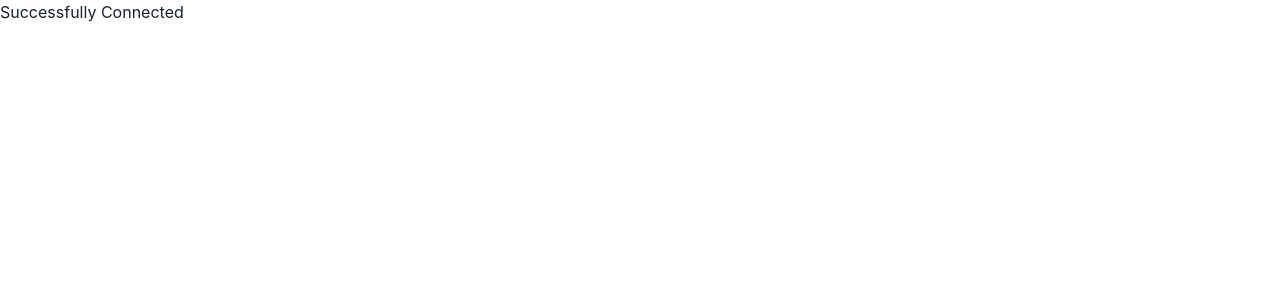
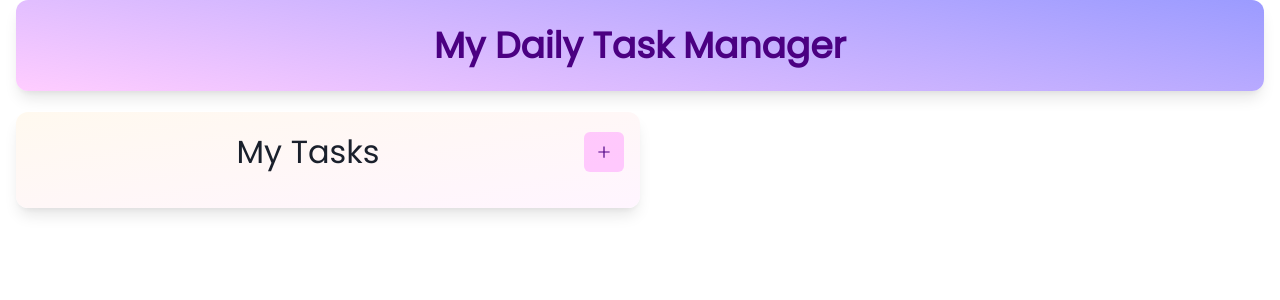
Before and after one commit to samehel/task-manager, a React (Vite) app: page / in a window 1280 px wide. Shown: the top 300 px of the page. Built offline with nearby package versions, Linux system fonts and the light colour scheme.

Commit message:
Fixed type writer warning, Added ability to get all and create tasks, renamed Database to Backend

```diff
--- a/package.json
+++ b/package.json
@@ -8,7 +8,7 @@
     "build": "tsc -b && vite build",
     "lint": "eslint . --ext ts,tsx --report-unused-disable-directives --max-warnings 0",
     "preview": "vite preview",
-    "start-server": "npx tsx src/Database/Server.ts"
+    "start-server": "npx tsx src/Backend/Server.ts"
   },
   "dependencies": {
     "@chakra-ui/react": "^2.8.2",
@@ -17,6 +17,7 @@
     "@fontsource/poppins": "^5.0.14",
     "@types/cors": "^2.8.17",
     "@types/react-router-dom": "^5.3.3",
+    "axios": "^1.7.2",
     "cors": "^2.8.5",
     "dotenv": "^16.4.5",
     "express": "^4.19.2",
@@ -25,6 +26,7 @@
     "mongoose": "^8.4.4",
     "react": "^18.3.1",
     "react-dom": "^18.3.1",
+    "react-icons": "^5.2.1",
     "react-router-dom": "^6.24.0",
     "typewriter-effect": "^2.21.0"
   },
--- a/src/App.tsx
+++ b/src/App.tsx
@@ -1,10 +1,21 @@
-import { Flex, Text } from "@chakra-ui/react";
+import { Flex } from "@chakra-ui/react";
 import ConnectionError from "./Errors/ConnectionError";
 import { useEffect, useState } from "react";
 import LoadingPage from "./Errors/Loading";
+import Header from "./Components/Header";
+import TaskList from "./Components/TaskList";
+import { getAllTasks } from "./Controller/CRUD";
+
+interface Task {
+  _id: string;
+  title: string;
+  description: string;
+  priority: number;
+}
 
 function App() {
   const [isDBServerOnline, setIsDBServerOnline] = useState<boolean | null>(null);
+  const [tasks, setTasks] = useState<Task[]>([]);
 
   useEffect(() => {
     const xhr = new XMLHttpRequest();
@@ -23,16 +34,30 @@ function App() {
     }
 
     xhr.send();
-}, []);
+
+    if(isDBServerOnline === true) {
+      const fetchTasks = async() => {
+        try {
+          const fetchedTasks = await getAllTasks();
+          setTasks(fetchedTasks);
+        } catch (e) {
+          console.error('Failed to fetch tasks: ', e);
+        }
+      }
+      fetchTasks();
+    }
+  }, []);
 
   if(isDBServerOnline == null)
     return <LoadingPage />
   else if (isDBServerOnline === false)
     return <ConnectionError />
 
+
   return (
     <Flex>
-      <Text>Successfully Connected</Text>
+      <Header />
+      <TaskList tasks={tasks}/>
     </Flex>
   )
 }
--- a/src/Database/Connection.ts
+++ b/src/Backend/Connection.ts
@@ -1,4 +1,4 @@
-import mongoose, { Connection } from "mongoose";
+import mongoose from "mongoose";
 import '../../dotenv.config.ts'
 
 const dbHost = process.env.VITE_DB_HOST
--- a/src/Database/Server.ts
+++ b/src/Backend/Server.ts
@@ -4,12 +4,16 @@ import cors from 'cors';
 import { dirname } from 'path';
 import { fileURLToPath } from 'url';
 import '../../dotenv.config.ts'
+import Routes from './Routes.ts';
 
 const app = express();
 const port = process.env.VITE_SERVER_PORT;
 const __dirname = dirname(fileURLToPath(import.meta.url));
 
 app.use(cors());
+app.use(express.json());
+
+app.use(Routes)
 
 const startServer = async () => {
     try {
@@ -27,7 +31,7 @@ const startServer = async () => {
     });
   };
 
-  startServer();
+startServer();
 
 app.get('/', (req: Request, res: Response) => {
   res.send('Server is online and running.');
--- /dev/null
+++ b/src/Components/Header.tsx
@@ -0,0 +1,25 @@
+import { Box, Heading } from '@chakra-ui/react'
+import theme from '../assets/theme'
+
+const Header = () => {
+  return (
+    <Box
+        position='fixed'
+        top="0"
+        width="calc(100% - 2rem)"
+        left="1rem"
+        bg="linear-gradient(190deg, rgba(155, 155, 255, 1.8), rgba(255, 155, 255, 0.5))"
+        zIndex="1"
+        boxShadow="lg"
+        backdropFilter="blur(10px)"
+        py="4"
+        borderRadius="xl"
+        >
+            <Heading fontFamily={theme.fonts.text} color="indigo" textAlign="center" m="2">
+                My Daily Task Manager
+            </Heading>
+    </Box>
+  )
+}
+
+export default Header
--- /dev/null
+++ b/src/Components/TaskList.tsx
@@ -0,0 +1,95 @@
+import { Box, Button, Flex, IconButton, Text } from "@chakra-ui/react"
+import { AiOutlineDelete, AiOutlineEdit, AiOutlinePlus } from "react-icons/ai"
+import theme from "../assets/theme"
+
+interface Task {
+    _id: string;
+    title: string;
+    description: string;
+    priority: number;
+  }
+
+  interface TaskListProps {
+    tasks: Task[];
+  }
+
+const TaskList = ({ tasks }: TaskListProps) => {
+    return (
+        <Box
+            mt="7rem"
+            ml="1rem"
+            p="4"
+            bgGradient="linear-gradient(to bottom right, #fff9ef, #fff5ff)"
+            boxShadow="lg"
+            backdropFilter="blur(10px)"
+            borderRadius="xl"
+            height="100%"
+            width="calc(50% - 1rem)"
+            display="flex"
+            flexDirection="column"
+            >
+
+            <Flex justifyContent="right" alignItems="center" mb="4">
+                <Text
+                    fontFamily={theme.fonts.text}
+                    fontSize="xx-large"
+                    textAlign="center"
+                    flex="1"
+                >
+                    My Tasks
+                </Text>
+                <IconButton
+                    aria-label="Add Task"
+                    icon={<AiOutlinePlus />}
+                    variant="solid"
+                    color="indigo"
+                    bg="rgba(255, 155, 255, 0.5)"
+                    _hover={{ bg: 'rgba(155, 155, 255, 1.8)' }}
+                />
+            </Flex>
+            {tasks.map((task) => (
+                <Flex
+                    key={task._id}
+                    justifyContent="space-between"
+                    alignItems="center"
+                    mb="2"
+                >
+                    <Button
+                        fontFamily={theme.fonts.text}
+                        fontSize="large"
+                        fontWeight="0"
+                        bg="transparent"
+                        flex="1"
+                        whiteSpace="nowrap"
+                        overflow="hidden"
+                        textOverflow="ellipsis"
+                        mr="2"
+                    >
+                        {task.title}
+                    </Button>
+                    <Flex justifyContent="center">
+                        <IconButton
+                            aria-label="Edit Task"
+                            icon={<AiOutlineEdit />}
+                            variant="solid"
+                            color="indigo"
+                            mr="2"
+                            bg="rgba(255, 155, 255, 0.5)"
+                            _hover={{ bg: 'rgba(155, 155, 255, 1.8)' }}
+                        />
+                        <IconButton
+                            aria-label="Delete Task"
+                            icon={<AiOutlineDelete />}
+                            variant="solid"
+                            color="indigo"
+                            bg="rgba(255, 155, 255, 0.5)"
+                            _hover={{ bg: 'rgba(155, 155, 255, 1.8)' }}
+                        />
+                    </Flex>
+                </Flex>
+            ))}
+        </Box>
+    )
+    }
+
+export default TaskList
--- /dev/null
+++ b/src/Controller/CRUD.ts
@@ -0,0 +1,28 @@
+import axios from 'axios'
+
+const GET_TASKS_URL = 'http://localhost:3002/api/get_all_tasks';
+const CREATE_TASK_URL = 'http://localhost:3002/api/create_task';
+
+interface TaskProp {
+    Task: { id: number, title: string, description: string, priority: number}
+}
+
+export const getAllTasks = async () => {
+    try {
+        const res = await axios.get(GET_TASKS_URL);
+        return res.data;
+    } catch (e) {
+        console.error('Error getting all tasks: ', e);
+        throw e;
+    }
+}
+
+export const createTask = async ({ Task }: TaskProp) => {
+    try {
+        const res = await axios.post(CREATE_TASK_URL, Task);
+        return res.data;
+    } catch (e) {
+        console.error('Error creating a task: ', e);
+        throw e;
+    }
+}
--- a/src/Errors/Loading.tsx
+++ b/src/Errors/Loading.tsx
@@ -8,11 +8,13 @@ const LoadingPage = () => {
         <Box className='gradient-background' minHeight="100vh">
             <Center h="100vh" flexDirection="column" justifyContent="center">
                 <Text
+                as="div"
                 marginBottom="4"
                 fontSize="xxx-large"
                 fontFamily={theme.fonts.text}
                 color='whitesmoke'
-                fontWeight='bold'>
+                fontWeight='bold'
+                >
                 <Typewriter
                     options={{
                         autoStart: true,
```
Also changed, not shown: src/Backend/Models/Task.ts (added, +10 -0 lines), src/Backend/Routes.ts (added, +27 -0 lines), 1 other file (tests, documents, lock files or other folders).
